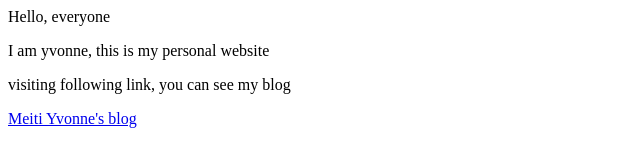
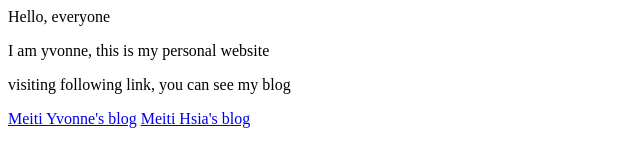
Before and after one commit to yvonnehisa/yvonnehisa.github.io, a plain HTML site: page index.html in a window 1280 px wide. Shown: the whole page, without its empty margins (0-640 px from the left). Drawn offline with Linux system fonts and the light colour scheme.

Commit message:
Update index.html

```diff
--- a/index.html
+++ b/index.html
@@ -3,3 +3,4 @@
 <p> visiting following link, you can see my blog </p>
 
 <a href="https://YvonneDaHsia.github.io">Meiti Yvonne's blog</a>
+<a href="https://dada543968.wordpress.com"> Meiti Hsia's blog</a>
```
